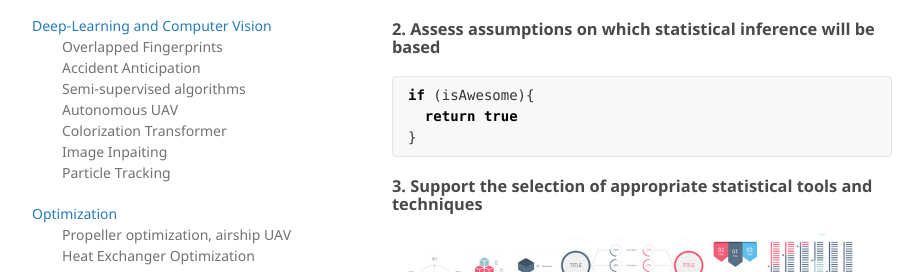
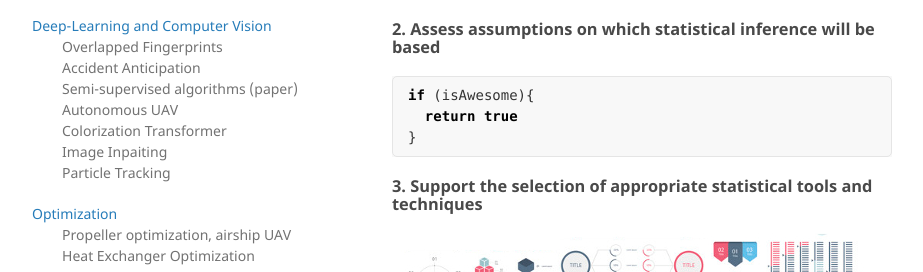
Before and after one commit to Yannis-98/yannis-98.github.io, a Jekyll site: the page built from sample_page.md, in a window 1280 px wide. Shown: the part 511-783 px from the top of the page, without its empty margins (178-1101 px from the left). Built offline with Jekyll 4.4.1, drawn with Linux system fonts in a browser that asks for light colours; our own code applies the rules of GitHub Pages for plain Markdown files.

Commit message:
Update _config.yml

```diff
--- a/_config.yml
+++ b/_config.yml
@@ -19,7 +19,7 @@ description:
   <a href=""> Deep-Learning and Computer Vision</a>
   <p style="margin-left:10%;">Overlapped Fingerprints<br>
   Accident Anticipation<br>
-  Semi-supervised algorithms<br>
+  Semi-supervised algorithms (paper)<br>
   Autonomous UAV<br>
   Colorization Transformer<br>
   Image Inpaiting<br>
```
